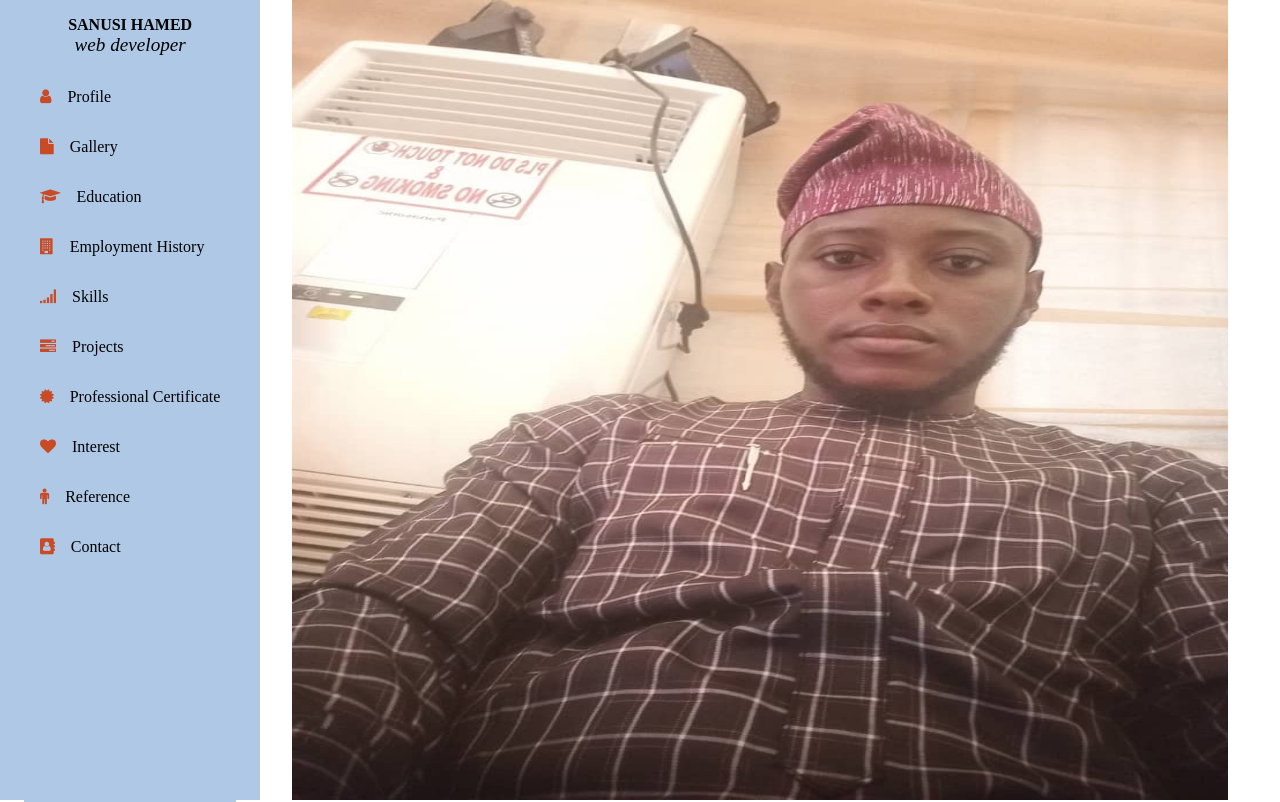
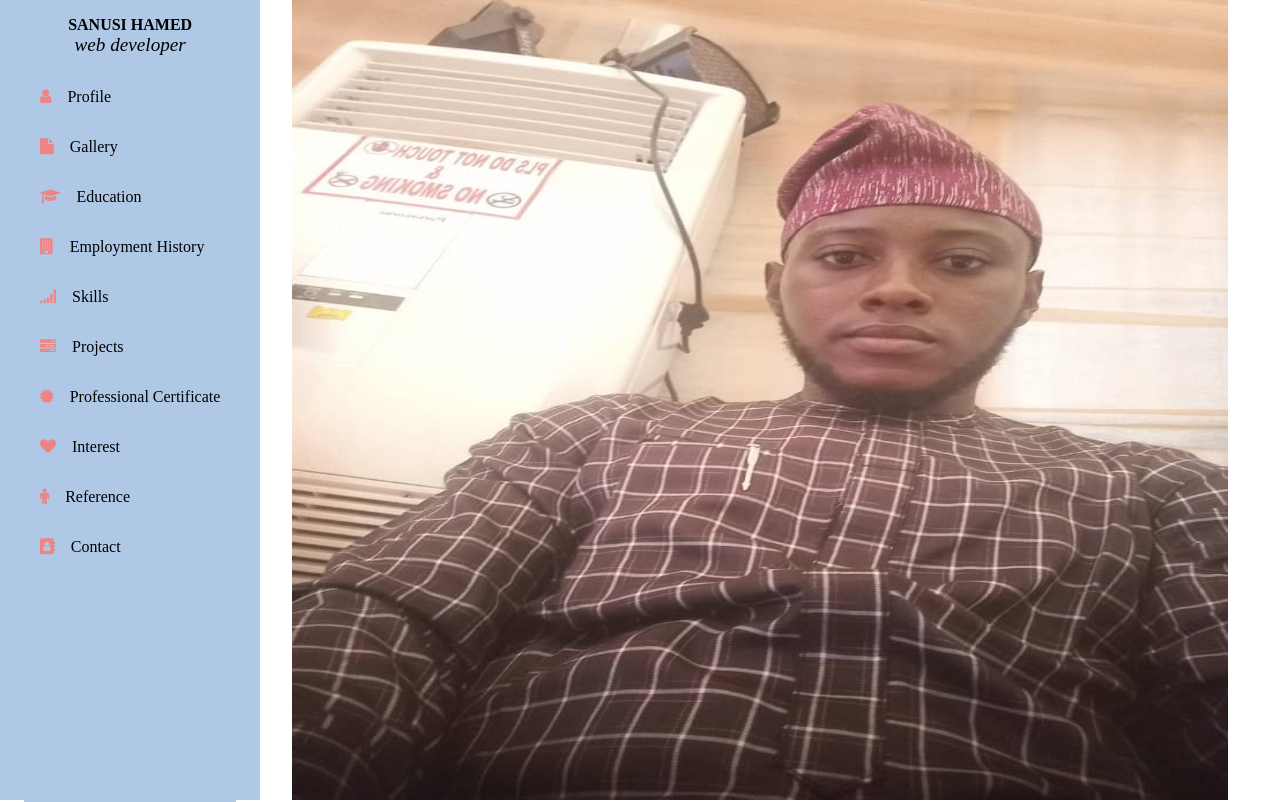
Before and after one commit to shoptsc/resume, a plain HTML site: page index.html in a window 1280 px wide. Shown: the top 802 px of the page. Drawn offline with Linux system fonts and the light colour scheme.

Commit message:
my first commit

```diff
--- a/main.css
+++ b/main.css
@@ -141,7 +141,7 @@ hr {
 }
 
 i {
-    color: rgb(201, 74, 36);
+    color: rgb(238, 132, 132);
 }
 
 .content_2 {
```
